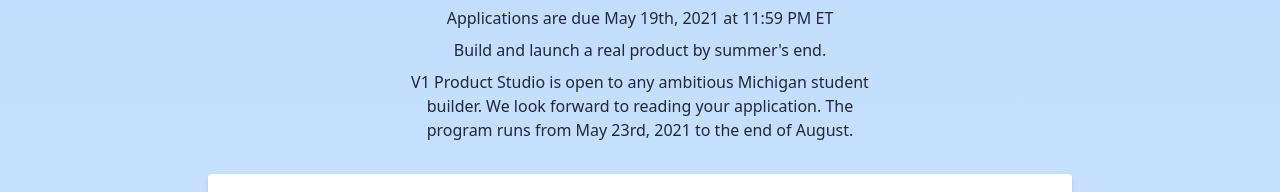
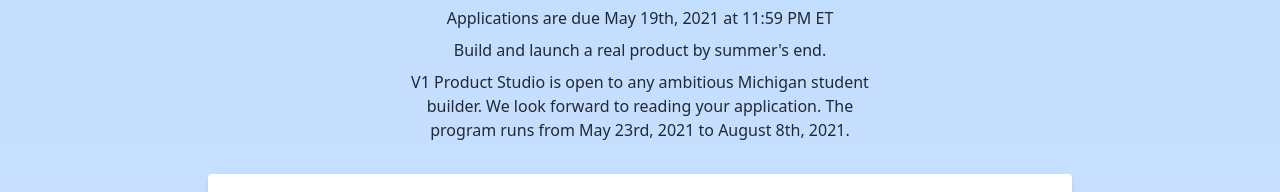
Before and after one commit to V1Michigan/studio, a Next.js app: page /apply in a window 1280 px wide. Shown: the part 212-404 px from the top of the page. Built offline with nearby package versions, Linux system fonts and the light colour scheme.

Commit message:
dates update

```diff
--- a/pages/apply.js
+++ b/pages/apply.js
@@ -184,7 +184,7 @@
             <p className="text-gray-800 mt-2">
               V1 Product Studio is open to any ambitious Michigan student
               builder. We look forward to reading your application. The program
-              runs from May 23rd, 2021 to the end of August.
+              runs from May 23rd, 2021 to August 8th, 2021.
             </p>
           </div>
         </div>
--- a/pages/index.js
+++ b/pages/index.js
@@ -136,7 +136,7 @@
             {
               question: "What is the time commitment?",
               answer:
-                "You can expect to commit an average of 5-10 hours a week. The program runs from May 23rd, 2021 to the end of August. You'll have a team lead — who's an experienced builder — and they'll help you and your team stay on track to build and launch your product.",
+                "You can expect to commit an average of 5-10 hours a week. The program runs from May 23rd, 2021 to August 8th, 2021. You'll have a team lead — who's an experienced builder — and they'll help you and your team stay on track to build and launch your product.",
             },
             {
               question: "What does this program consist of?",
```
